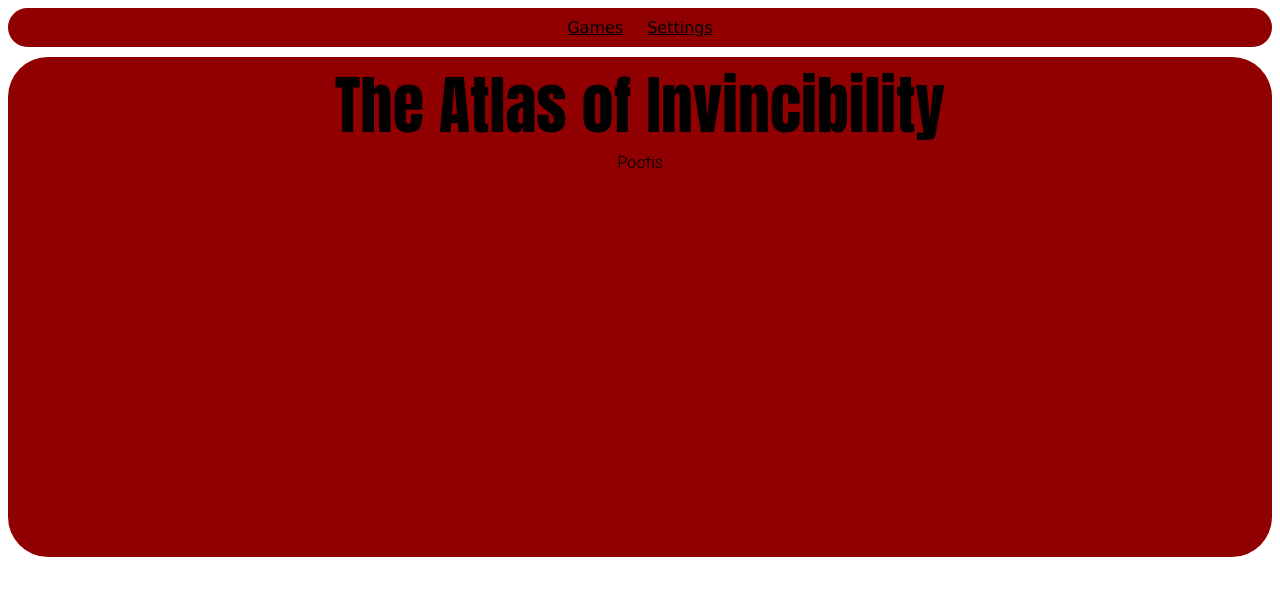
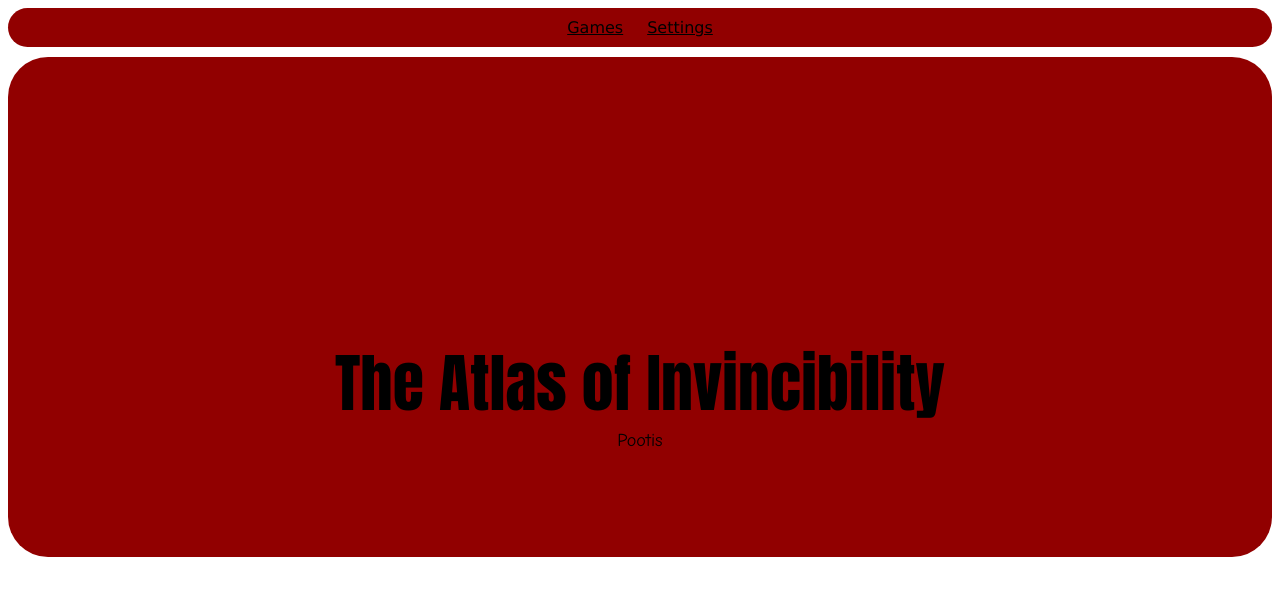
Before and after one commit to Invincible-Atlas/the-Atlas-of-Invincibility, a website: page index.html in a window 1280 px wide. Drawn offline with Linux system fonts and the light colour scheme.

Commit message:
Fixed the centering of the home screen, and added temporary nodeJS modules to view in codespaces

```diff
--- a/index.html
+++ b/index.html
@@ -13,7 +13,7 @@
             <a class="navlink navlinkTop" href="settings.html">Settings<a>
     </div>
     <div class="mainContainer centerFlex">
-        <div class="headcontainer">
+        <div class="headcontainer centerY">
             <h1 class="header">The Atlas of Invincibility</h1>
             <p class="splashtext">placeholder</p>
         </div>
--- /dev/null
+++ b/package.json
@@ -0,0 +1,5 @@
+{
+  "dependencies": {
+    "http-server": "^14.1.1"
+  }
+}
```
Also changed, not shown: 1 other file.
